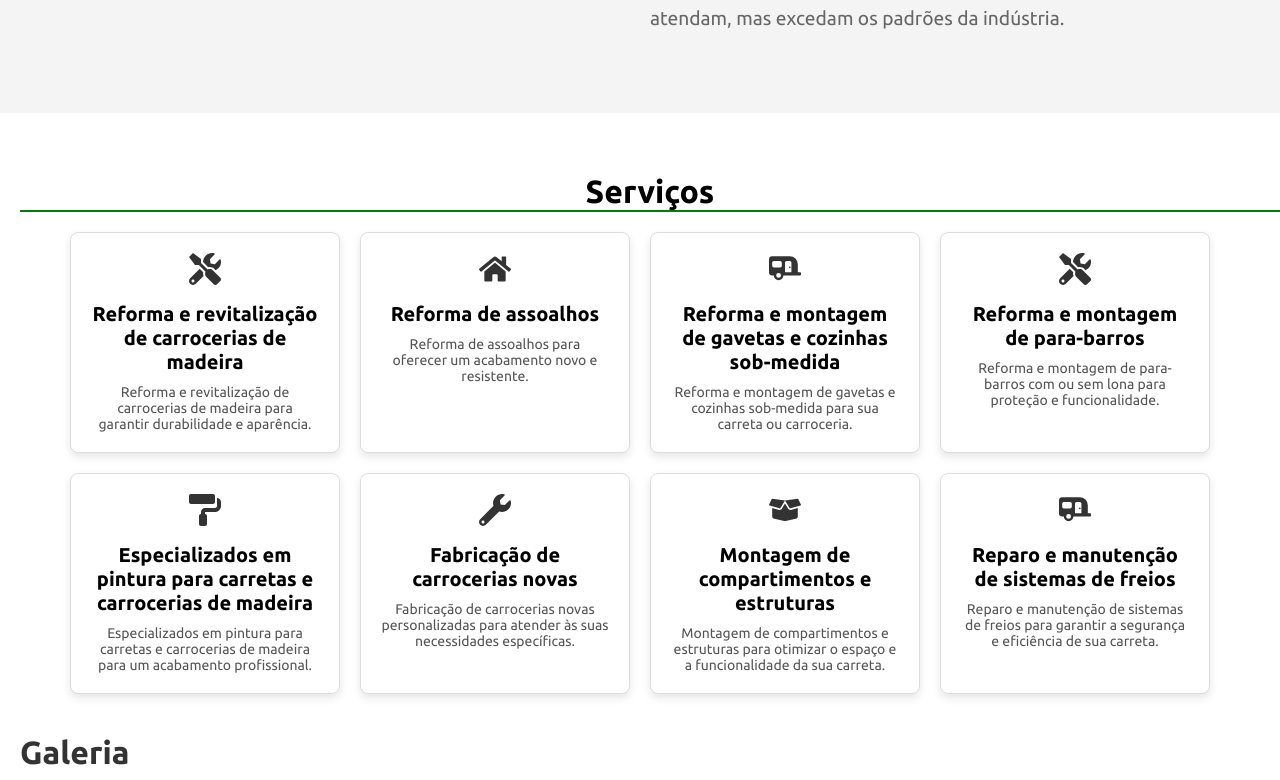
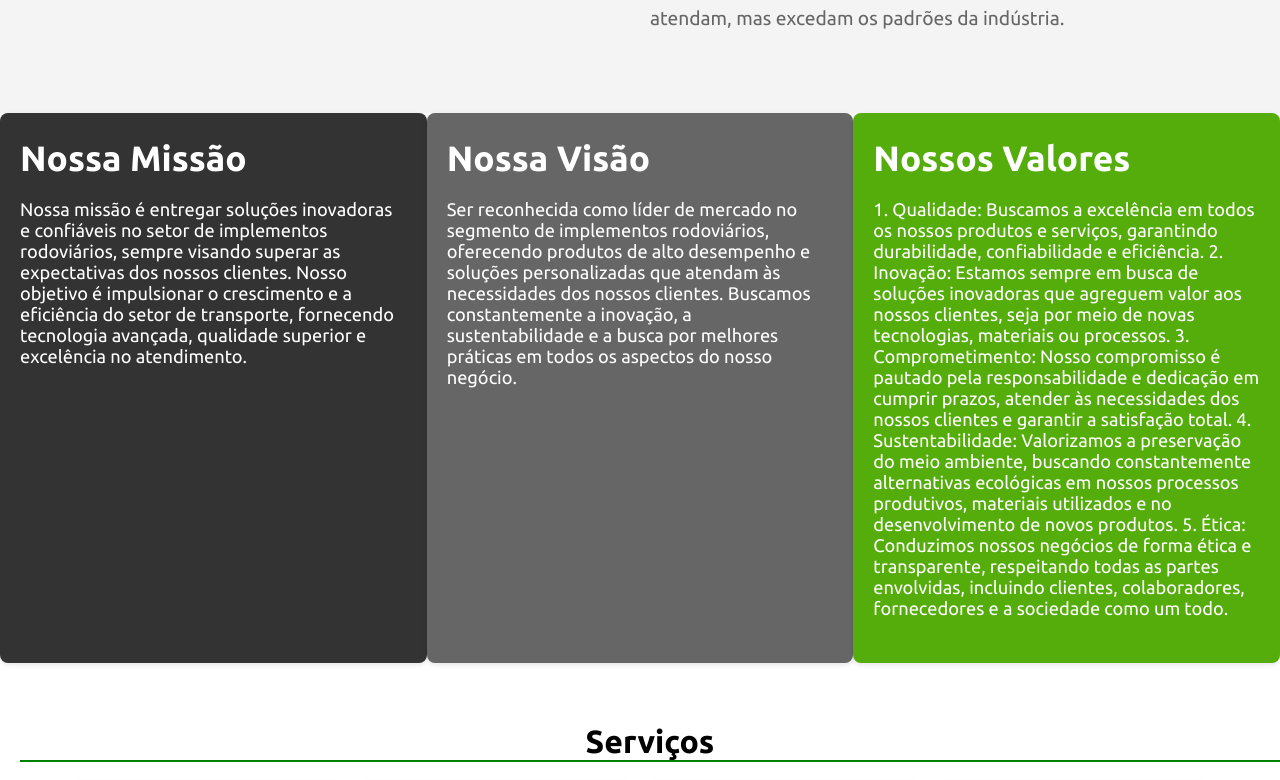
Before and after one commit to loro1002/jb-carrocerias, a React (Vite) app: page / in a window 1280 px wide. Shown: the part 1310-2090 px from the top of the page. Built offline with nearby package versions, Linux system fonts and the light colour scheme.

Commit message:
Estiliza a seção 'content-about' com responsividade, animações de hover e fade-in, e ícones ao final dos cards

```diff
--- a/src/components/AboutUs.css
+++ b/src/components/AboutUs.css
@@ -78,6 +78,108 @@
   margin-bottom: 20px;
 }
 
+/* CSS for AboutUs component */
+
+/* Keyframes for fadeIn animation */
+@keyframes fadeIn {
+  0% {
+    opacity: 0;
+    transform: translateY(10px);
+  }
+  100% {
+    opacity: 1;
+    transform: translateY(0);
+  }
+}
+
+/* General styling for the container */
+.content-about {
+  display: flex;
+  width: 100%;
+  height: 550px;
+  flex-wrap: nowrap;
+  justify-content: space-around; /* Adds space between the items */
+  animation: fadeIn 1s ease-in-out;
+}
+
+/* Common styling for each section */
+.content-missao, .content-visao, .content-valor {
+  background-color: #333;
+  color: white;
+  padding: 20px;
+  flex: 1;
+
+  border-radius: 8px;
+  box-shadow: 0 2px 5px rgba(0, 0, 0, 0.1);
+  position: relative; /* For positioning the icon */
+  transition: transform 0.3s ease, box-shadow 0.3s ease;
+}
+
+/* Individual background colors */
+.content-visao {
+  background-color: #666;
+}
+
+.content-valor {
+  background-color: #54ad0b;
+}
+
+/* Hover effects for each section */
+.content-missao:hover, .content-visao:hover, .content-valor:hover {
+  transform: translateY(-5px);
+  box-shadow: 0 4px 10px rgba(0, 0, 0, 0.2);
+}
+
+/* Heading styling */
+.content-missao h1, .content-visao h1, .content-valor h1 {
+  padding-bottom: 20px;
+  font-size: 2.2rem;
+}
+
+/* Paragraph styling */
+.content-missao p, .content-visao p, .content-valor p {
+  font-size: 1.14rem;
+  color: white;
+}
+
+/* Icon styling */
+.content-missao::after, .content-visao::after, .content-valor::after {
+  content: "\f013"; /* Unicode for a sample icon, replace with appropriate icon */
+  font-family: "Font Awesome 5 Free"; /* Replace with the icon font you are using */
+  font-weight: 900;
+  font-size: 3rem;
+  color: rgba(255, 255, 255, 0.1); /* Transparent gray color */
+  position: absolute;
+  bottom: 20px;
+  right: 20px;
+}
+
+/* Responsive styling */
+@media (max-width: 768px) {
+  .content-about {
+    flex-direction: column;
+    height: auto;
+  }
+
+  .content-missao, .content-visao, .content-valor {
+    margin: 10px 0;
+  }
+}
+
+/* Before and after pseudo-elements for added styling */
+.content-missao::before, .content-visao::before, .content-valor::before {
+  content: "";
+  display: block;
+  height: 5px;
+  width: 0;
+  background: white;
+  transition: width 0.3s ease;
+}
+
+.content-missao:hover::before, .content-visao:hover::before, .content-valor:hover::before {
+  width: 100%;
+}
+
 /* Animações */
 @keyframes fadeIn {
   from {
--- a/src/components/AboutUs.jsx
+++ b/src/components/AboutUs.jsx
@@ -5,6 +5,7 @@ import aboutUsImage from '../assets/quen-somos.jpeg';
 
 const AboutUs = () => {
   return (
+    <div>
       <section id="about-us" className="about-us">
         <div className="about-us-container">
           <figure className="about-us-image-container">
@@ -24,6 +25,26 @@ const AboutUs = () => {
           </div>
         </div>
       </section>
+      <section className='content-about'>
+        <article className='content-missao'>
+          <h1>Nossa Missão</h1>
+          <p>Nossa missão é entregar soluções inovadoras e confiáveis no setor de implementos rodoviários, sempre visando superar as expectativas dos nossos clientes. Nosso objetivo é impulsionar o crescimento e a eficiência do setor de transporte, fornecendo tecnologia avançada, qualidade superior e excelência no atendimento.</p>
+        </article>
+        <article className='content-visao'>
+          <h1>Nossa Visão</h1>
+          <p>Ser reconhecida como líder de mercado no segmento de implementos rodoviários, oferecendo produtos de alto desempenho e soluções personalizadas que atendam às necessidades dos nossos clientes. Buscamos constantemente a inovação, a sustentabilidade e a busca por melhores práticas em todos os aspectos do nosso negócio.</p>
+        </article>
+        <article className='content-valor'>
+          <h1>Nossos Valores</h1>
+          <p>1. Qualidade: Buscamos a excelência em todos os nossos produtos e serviços, garantindo durabilidade, confiabilidade e eficiência.
+2. Inovação: Estamos sempre em busca de soluções inovadoras que agreguem valor aos nossos clientes, seja por meio de novas tecnologias, materiais ou processos.
+3. Comprometimento: Nosso compromisso é pautado pela responsabilidade e dedicação em cumprir prazos, atender às necessidades dos nossos clientes e garantir a satisfação total.
+4. Sustentabilidade: Valorizamos a preservação do meio ambiente, buscando constantemente alternativas ecológicas em nossos processos produtivos, materiais utilizados e no desenvolvimento de novos produtos.
+5. Ética: Conduzimos nossos negócios de forma ética e transparente, respeitando todas as partes envolvidas, incluindo clientes, colaboradores, fornecedores e a sociedade como um todo.
+</p>
+        </article>
+      </section>
+    </div>
   );
 };
 
--- a/src/components/Header.jsx
+++ b/src/components/Header.jsx
@@ -6,11 +6,11 @@ import { Link } from 'react-router-dom';
 
 const Header = () => {
   return (
-    <header className="header-container">
+    <header id='header' className="header-container">
       <div className="header-content">
         <h1>Produzimos carrocerias para caminhões com a máxima excelência e qualidade.</h1>
         <p>Nossa principal meta é fabricar produtos de alta qualidade e resistência, voltados para o futuro do transporte global de cargas.</p>
-        <Link to="#about-us">
+        <Link to="/about-us">
           <button>CONHEÇA NOSSA HISTÓRIA</button>
         </Link>
       </div>
```
Lines whose indentation alone changed are shown as unchanged.
